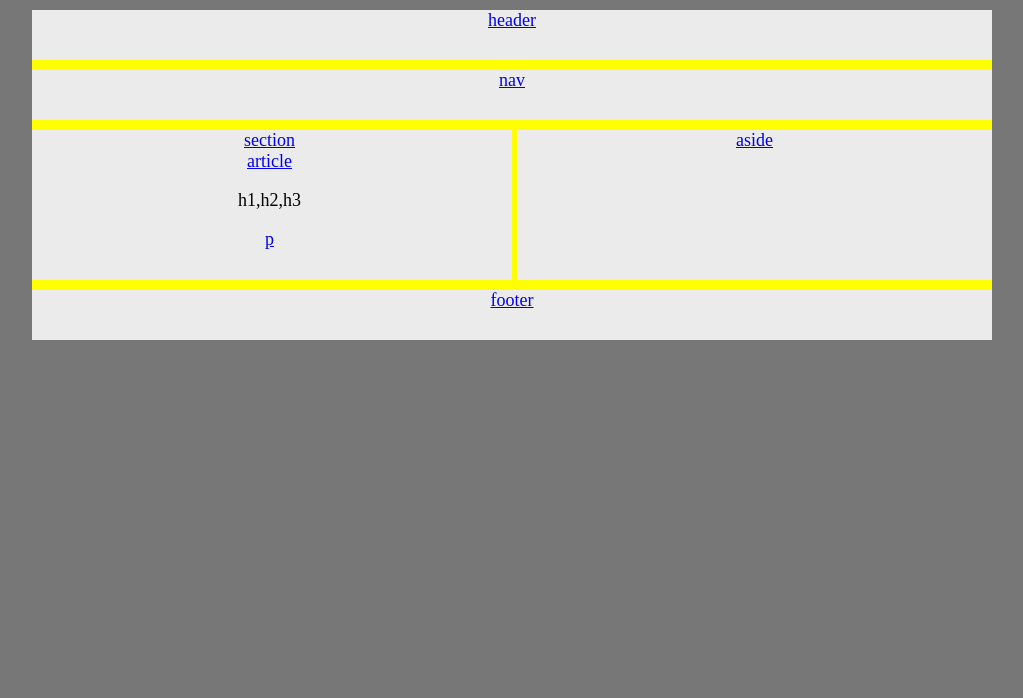
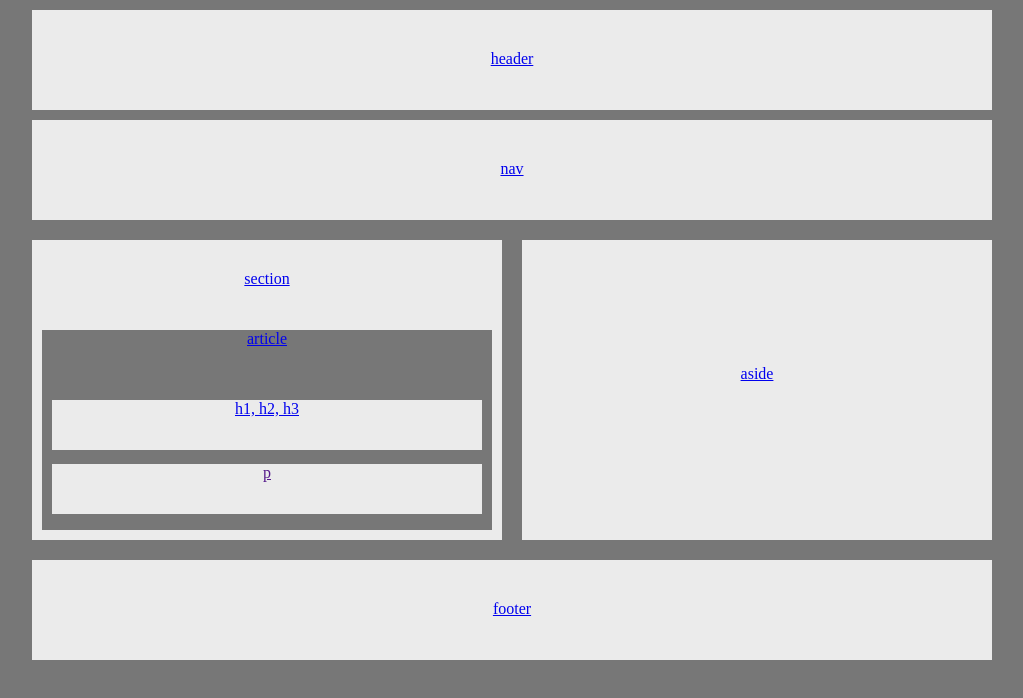
Before and after one commit to easternlai/HW-Wireframe, a plain HTML site: page index.html in a window 1280 px wide. Shown: the whole page, without its empty margins (128-1151 px from the left). Drawn offline with Linux system fonts and the light colour scheme.

Commit message:
completed HTML and CSS

```diff
--- a/assets/styles.css
+++ b/assets/styles.css
@@ -1,61 +1,80 @@
 body {
     background-color: #777;
-    font-size: 18px;
-    margin-top: 0;
 }
-
-
 
 .main-wrapper {
     margin: auto;
     width: 960px;
-    background-color: yellow;
     text-align: center;
 }
 
+
 .header {
     background-color: #ebebeb;
-    height: 50px;
+    height: 100px;
     width: 100%;
     margin: 10px 0;
 }
 
 .nav {
     background-color: #ebebeb;
-    height: 50px;
+    height: 100px;
     width: 100%;
     margin: 10px 0;
 }
 
-.half-1 {
-    height: 150px;
-    width: 50%;
+section {
+    background-color: #ebebeb;
+    height: 300px;
+    width: 470px;
+    margin: 10px 0;
     float: left;
+    position: relative;
     box-sizing: border-box;
-    padding-right: 5px;
 }
 
-.half-2 {
-    height: 150px;
-    width: 50%;
-    float: left;
-    box-sizing: border-box;
-    padding-left: 5px;
+.section1 {
+    padding-top: 30px;
 }
 
-
-section {
-    background-color: #ebebeb;
+.section2 {
+    margin-left: 20px;
+    padding-top: 125px;
 }
 
-.aside {
+.article {
+    background-color: #777;
+    height: 200px;
+    width: 450px;
+    position: absolute;
+    bottom: 10px;
+    right: 10px;
+}
+
+.article-wrapper{
+    position: relative;
+}
+
+.hx, .p {
+    height: 50px;
+    width: 430px;
     background-color: #ebebeb;
-    height: 100%;
+    position: absolute;
+}
+
+.hx {
+    bottom: 80px;
+    right: 10px;
+
+}
+.p {
+    bottom: 0;
+    right: 10px;
 }
 
 .footer {
     background-color: #ebebeb;
-    height: 50px;
+    height: 100px;
     width: 100%;
     margin: 10px 0;
 }
@@ -65,3 +84,8 @@ section {
         clear: both;
         display: table;
   }
+
+  .header, .nav, .footer {
+      box-sizing: border-box;
+      padding-top: 40px;
+  }
--- a/index.html
+++ b/index.html
@@ -16,28 +16,30 @@
         <a href="#">nav</a>
     </div>
     <div class="clearfix">
-            <section class="half-1">
+        <section class="section1">
             <a href="#">section</a>
                 <div class="article">
                     <a href="#">article</a>
-                    <div class="Hx">
-                        <p>h1,h2,h3</p>
+                    <div article-wrapper>
+                        <div class="hx">
+                            <a href="#">h1, h2, h3</a>
                         </div>
-                    <div class="p">
-                        <a href="#">p</a>
+                        <div>
+                            <p class="p">
+                                <a href="">p</a>
+                            </p>
+                        </div>
                     </div>
                 </div>
         </section>
-
-            <div class="half-2">
-                <div class="aside">
+        <section class="section2">
             <a href="#">aside</a>
+        </section>
+    </div>
+    <div class="footer">
+        <a href="#">footer</a>
     </div>
 </div>
 </div>
-        <footer class="footer">
-            <a href="#">footer</a>
-        </footer>
-    </div>
 </body>
 </html>
```
Also changed, not shown: 1 other file. Lines whose indentation alone changed are shown as unchanged.
